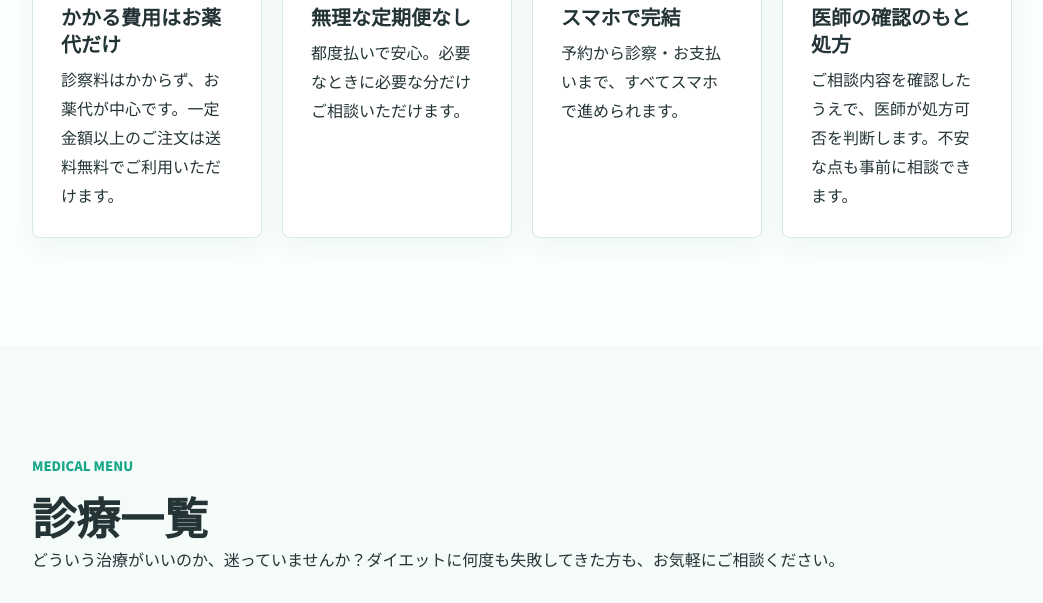
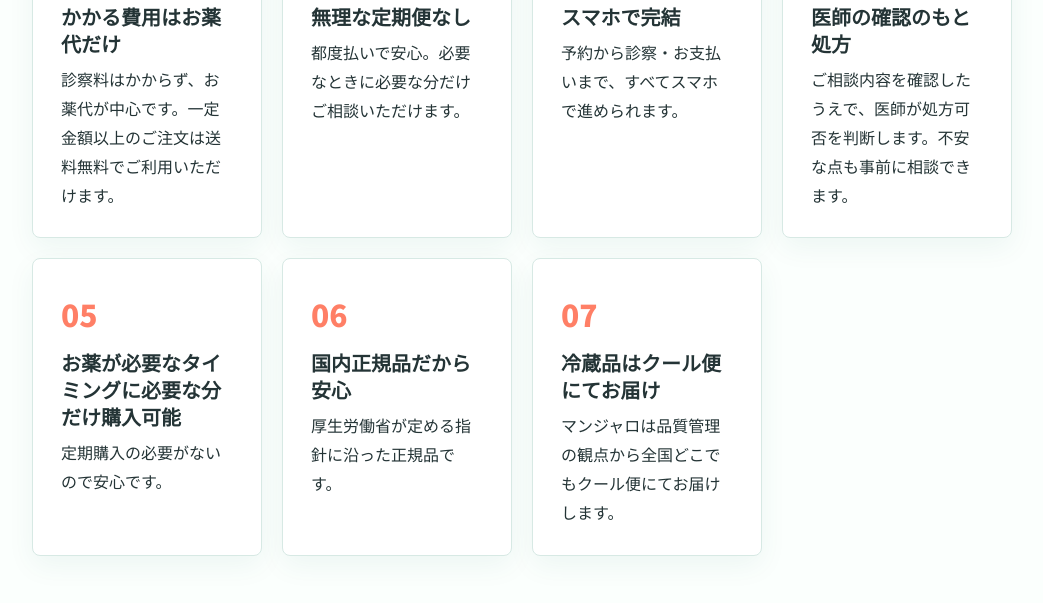
Before and after one commit to yasu369/onn-kuri, a plain HTML site: page index.html in a window 1280 px wide. Shown: the part 1271-1874 px from the top of the page, without its empty margins (118-1161 px from the left). Drawn offline with Linux system fonts and the light colour scheme.

Commit message:
Add medication purchase and delivery feature notes

```diff
--- a/index.html
+++ b/index.html
@@ -172,6 +172,21 @@
           <h3>医師の確認のもと処方</h3>
           <p>ご相談内容を確認したうえで、医師が処方可否を判断します。不安な点も事前に相談できます。</p>
         </article>
+        <article>
+          <span class="icon">05</span>
+          <h3>お薬が必要なタイミングに必要な分だけ購入可能</h3>
+          <p>定期購入の必要がないので安心です。</p>
+        </article>
+        <article>
+          <span class="icon">06</span>
+          <h3>国内正規品だから安心</h3>
+          <p>厚生労働省が定める指針に沿った正規品です。</p>
+        </article>
+        <article>
+          <span class="icon">07</span>
+          <h3>冷蔵品はクール便にてお届け</h3>
+          <p>マンジャロは品質管理の観点から全国どこでもクール便にてお届けします。</p>
+        </article>
       </div>
     </section>
 
```
